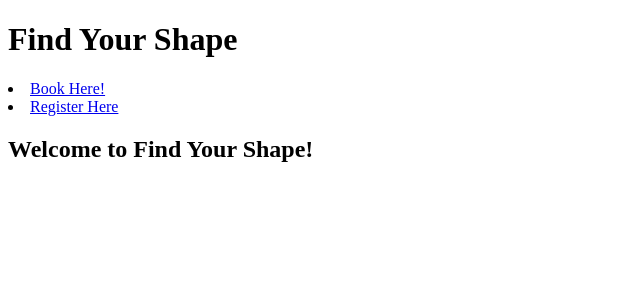
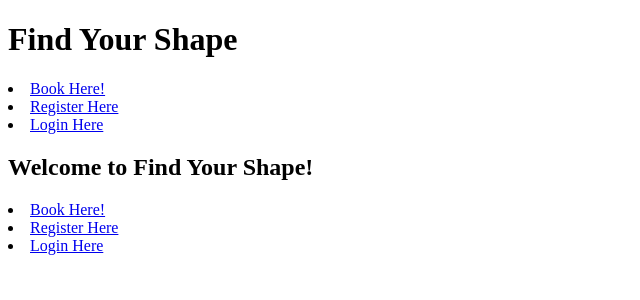
Before and after one commit to MikeyRedmon/Find_Your_Shape, a Django app: page / in a window 1280 px wide. Shown: the top 300 px of the page, without its empty margins (0-640 px from the left). Run offline with Django 3.2, Linux system fonts and the light colour scheme.

Commit message:
add UI and UX elements

```diff
--- a/Find_Your_Shape/home/forms.py
+++ b/Find_Your_Shape/home/forms.py
@@ -34,7 +34,7 @@ class BookingPT(forms.ModelForm):
 class HittClassForm(forms.ModelForm):
     class Meta:
         model = hiitbook
-        fields = ['name','focus', 'time']
+        fields = ['name', 'focus', 'time']
 
 # New User Form
 
--- a/Find_Your_Shape/home/templates/home/editing.html
+++ b/Find_Your_Shape/home/templates/home/editing.html
@@ -10,6 +10,9 @@
     <h1>
         Edit Your Booking
     </h1>
+    <li>
+        <a href="{% url 'booking' %}">Home</a>
+    </li>
 </header>
 <body>
 
--- a/Find_Your_Shape/home/templates/home/editinghiit.html
+++ b/Find_Your_Shape/home/templates/home/editinghiit.html
@@ -10,6 +10,9 @@
     <h1>
         Edit The Class
     </h1>
+    <li>
+        <a href="{% url 'booking' %}">Home</a>
+    </li>
 </header>
 <body>
 
--- a/Find_Your_Shape/home/templates/home/editingpt.html
+++ b/Find_Your_Shape/home/templates/home/editingpt.html
@@ -10,6 +10,9 @@
     <h1>
         Edit Your Booking
     </h1>
+    <li>
+        <a href="{% url 'booking' %}">Home</a>
+    </li>
 </header>
 <body>
 
--- a/Find_Your_Shape/home/templates/home/editingspin.html
+++ b/Find_Your_Shape/home/templates/home/editingspin.html
@@ -10,6 +10,9 @@
     <h1>
         Edit The Spin Class
     </h1>
+    <li>
+        <a href="{% url 'booking' %}">Home</a>
+    </li>
 </header>
 <body>
 
--- a/Find_Your_Shape/home/templates/home/home_page.html
+++ b/Find_Your_Shape/home/templates/home/home_page.html
@@ -16,6 +16,9 @@
         <li>
             <a href="register">Register Here</a>
         </li>
+        <li>
+            <a href="login">Login Here</a>
+        </li>
     </nav>
     </div>
     </header>
@@ -30,7 +33,17 @@
 
     </section>
     <footer>
-
+        <nav>
+            <li>
+                <a href="{% url 'booking' %}">Book Here!</a>
+            </li>
+            <li>
+                <a href="register">Register Here</a>
+            </li>
+            <li>
+                <a href="login">Login Here</a>
+            </li>
+        </nav>
     </footer>
 </body>
 </html>
```
